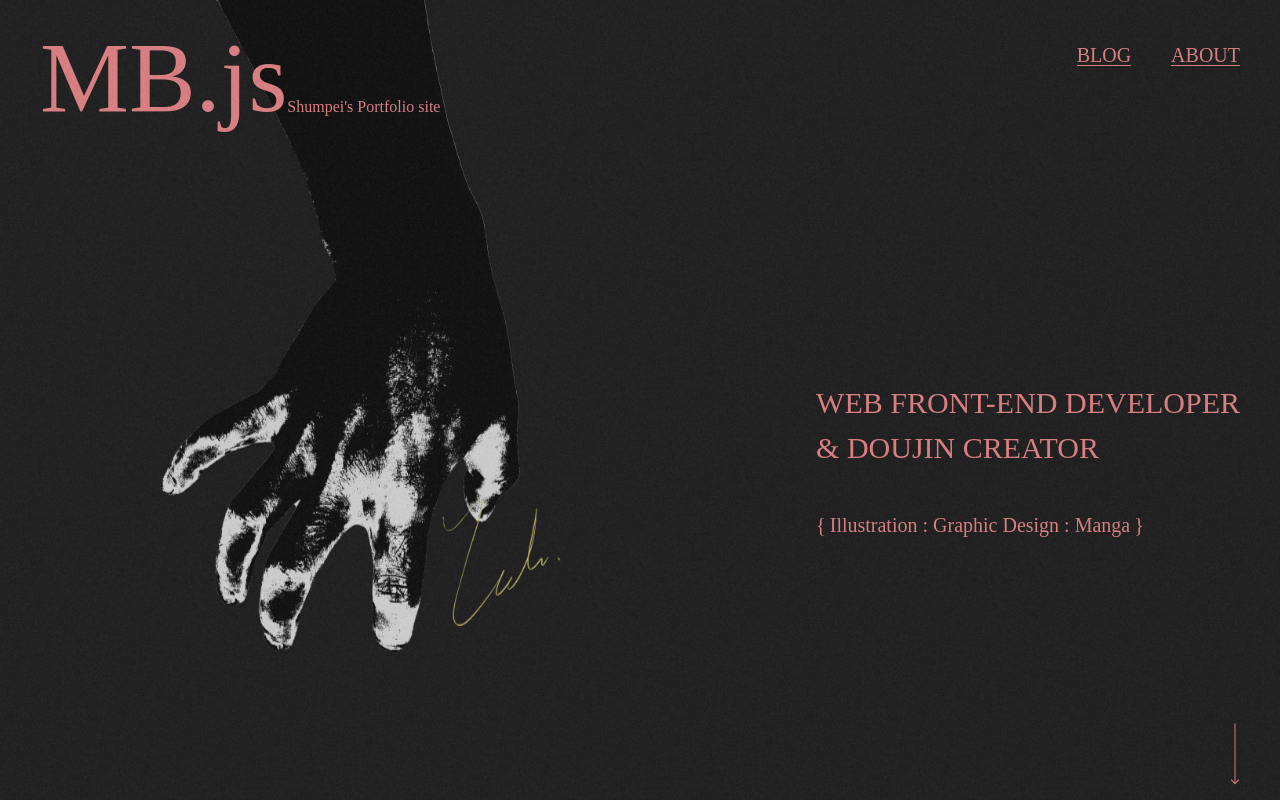
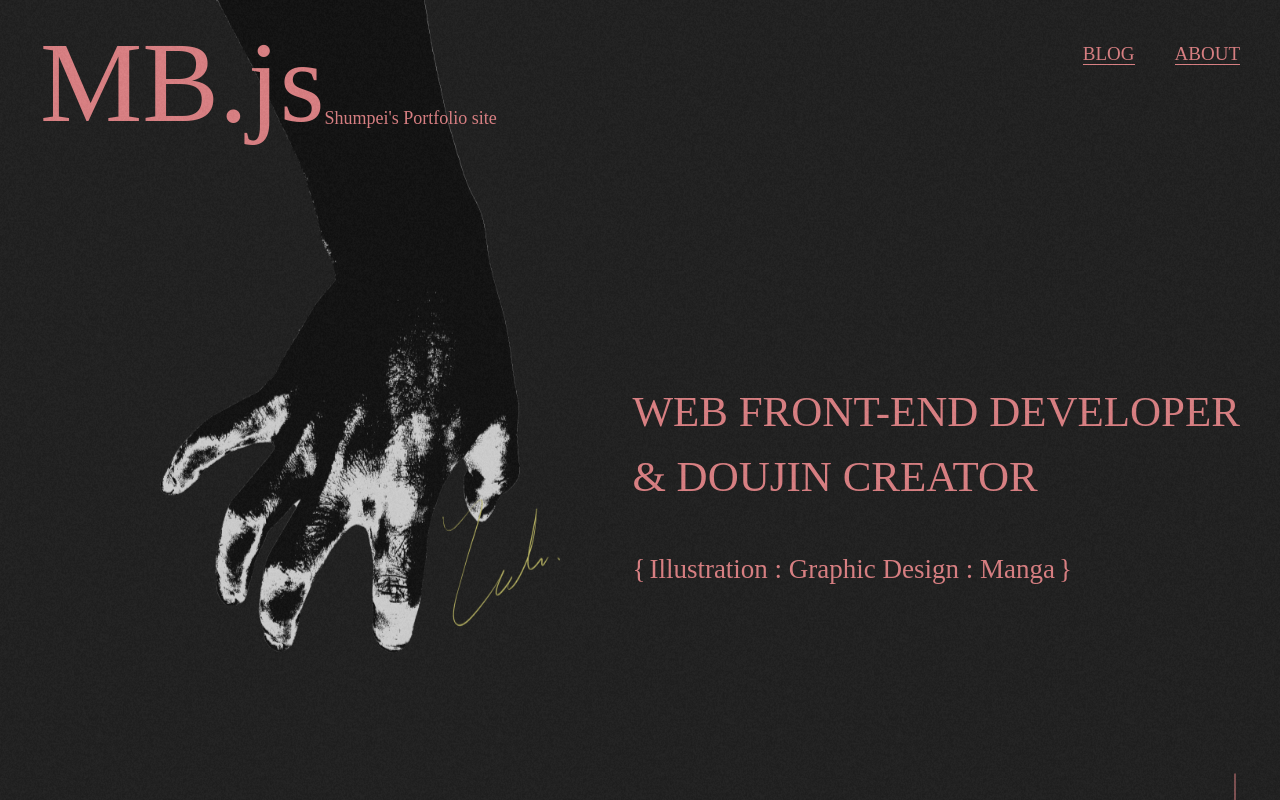
Before and after one commit to Shumpei0111/MBJS-2023, a Next.js app: page / in a window 1280 px wide. Shown: the top 800 px of the page. Built offline with nearby package versions, Linux system fonts and the light colour scheme; a web font is replaced by a local one.

Commit message:
feat: meta, スタイル調整

```diff
--- a/src/components/TheFooter/index.tsx
+++ b/src/components/TheFooter/index.tsx
@@ -4,16 +4,16 @@ export const TheFooter = () => {
   return (
     <footer className="h-[600px] pt-[200px] flex items-center container mx-auto justify-between">
       <ul role="navigation" className="flex gap-x-6">
-        <li className="hover:duration-75 text-40 relative">
+        <li className="hover:duration-75 text-52 relative">
           <Link href={'/archives/1'}>BLOG</Link>
           <span className="h-1 bg-primary block w-full absolute bottom-2" />
         </li>
-        <li className="hover:duration-75 text-40 relative">
+        <li className="hover:duration-75 text-52 relative">
           <Link href="/about">ABOUT</Link>
           <span className="h-1 bg-primary block w-full absolute bottom-2" />
         </li>
       </ul>
-      <small className="text-16">
+      <small className="text-22">
         <p className="uppercase">
           MB.js | copyright Shumpei All Rights Reserved.
         </p>
--- a/src/components/TheHeader/index.tsx
+++ b/src/components/TheHeader/index.tsx
@@ -23,17 +23,19 @@ export const TheHeader: React.FC<Props> = ({
       <div className="container mx-auto mt-10 flex flex-row items-start">
         <Link href="/">
           <hgroup className="flex flex-row items-end">
-            <h1 className={classNames(['text-100 leading-[0.75]'])}>MB.js</h1>
-            <span className=" leading-4">Shumpei&apos;s Portfolio site</span>
+            <h1 className={classNames(['text-115 leading-[0.75]'])}>MB.js</h1>
+            <span className=" leading-4 text-18">
+              Shumpei&apos;s Portfolio site
+            </span>
           </hgroup>
         </Link>
         {isShowNavigation && (
           <ul role="navigation" className="flex flex-row ml-auto gap-10">
-            <li className="hover:duration-75 relative text-20">
+            <li className="hover:duration-75 relative text-19">
               <Link href="/archives/1">BLOG</Link>
               <span className="h-1 bg-primary block w-full absolute bottom-1" />
             </li>
-            <li className="hover:duration-75 relative text-20">
+            <li className="hover:duration-75 relative text-19">
               <Link href="/about">ABOUT</Link>
               <span className="h-1 bg-primary block w-full absolute bottom-1" />
             </li>
--- a/src/hooks/useMetaData.ts
+++ b/src/hooks/useMetaData.ts
@@ -1,7 +1,7 @@
 export const useMetaData = () => {
   const siteTitle = "MB.js - Shumpei's Portfolio site";
   const siteDescription =
-    "Portfolio site of Shumpei. I'm a Tokyo-based Frontend Developer, Graphic Designer, Dojin-Manga Creator.";
+    "Portfolio site of Shumpei. I'm a Tokyo-based Frontend Developer and Doujin-Manga Creator.";
   const baseUrl = 'https://www.mb-js.site/';
 
   return {
--- a/src/layout/home/DoujinSection/index.tsx
+++ b/src/layout/home/DoujinSection/index.tsx
@@ -89,7 +89,7 @@ export const DoujinSection: React.FC = () => {
       </div>
       {/* NOTE; parentRef カードの枚数で h-[n*100vh] が決まる */}
       <div className="relative h-[350vh]" ref={parentRef}>
-        <div className="h-screen sticky top-0 left-0 bg-primary mt-6 w-screen mx-[calc(50%_-_50vw)]">
+        <div className="h-screen sticky top-0 left-0 bg-primary mt-14 w-screen mx-[calc(50%_-_50vw)]">
           <ul className="relative" data-scroll-slider ref={scrollSliderRef}>
             {doujinData.map((book, index) => (
               <li key={book.title} data-scroll-slider-item>
--- a/src/layout/home/MainVisual/index.tsx
+++ b/src/layout/home/MainVisual/index.tsx
@@ -59,11 +59,11 @@ export const MainVisual: React.FC<Props> = ({
           ])}
         >
           <hgroup>
-            <h2 className="uppercase text-30">
+            <h2 className="uppercase text-43">
               Web front-end developer
               <br />& Doujin creator
             </h2>
-            <p className="text-20 before:content-['{'] before:pr-1 after:content-['}'] after:pl-1 mt-10 ">
+            <p className="text-27 before:content-['{'] before:pr-1 after:content-['}'] after:pl-1 mt-10 ">
               Illustration : Graphic Design : Manga
             </p>
           </hgroup>
--- a/src/layout/home/MarqueeContactUs/index.tsx
+++ b/src/layout/home/MarqueeContactUs/index.tsx
@@ -1,16 +1,16 @@
 export const MarqueeContactUs: React.FC = () => {
   return (
     <div className="w-screen h-120 my-0 mx-[calc(50%_-_50vw)] overflow-hidden mt-32 border-b-1 border-b-primary flex items-center">
-      <span className="text-primary uppercase text-100 whitespace-nowrap marquee-right items-center flex pr-6">
+      <span className="text-primary uppercase text-141 whitespace-nowrap marquee-right items-center flex pr-6">
         <span>Contact Us Here!</span>
       </span>
-      <span className="text-primary uppercase text-100 whitespace-nowrap marquee-right items-center flex pr-6">
+      <span className="text-primary uppercase text-141 whitespace-nowrap marquee-right items-center flex pr-6">
         <span>Contact Us Here!</span>
       </span>
-      <span className="text-primary uppercase text-100 whitespace-nowrap marquee-right items-center flex pr-6">
+      <span className="text-primary uppercase text-141 whitespace-nowrap marquee-right items-center flex pr-6">
         <span>Contact Us Here!</span>
       </span>
-      <span className="text-primary uppercase text-100 whitespace-nowrap marquee-right items-center flex pr-6">
+      <span className="text-primary uppercase text-141 whitespace-nowrap marquee-right items-center flex pr-6">
         <span>Contact Us Here!</span>
       </span>
     </div>
--- a/src/layout/home/MarqueeEnjoy/index.tsx
+++ b/src/layout/home/MarqueeEnjoy/index.tsx
@@ -9,7 +9,7 @@ export const MarqueeEnjoy: React.FC<Props> = ({
 }) => {
   const Item: React.FC<Props> = ({ isRight }) => (
     <span
-      className={`text-black uppercase text-100 whitespace-nowrap items-center flex pr-6 ${
+      className={`text-black uppercase text-141 whitespace-nowrap items-center flex pr-6 ${
         isRight ? 'marquee-right' : 'marquee-left'
       }`}
     >
@@ -19,7 +19,7 @@ export const MarqueeEnjoy: React.FC<Props> = ({
 
   return (
     <div
-      className={`w-screen h-120 my-0 mx-[calc(50%_-_50vw)] overflow-hidden mt-32 flex items-center bg-primary ${
+      className={`w-screen h-160 my-0 mx-[calc(50%_-_50vw)] overflow-hidden mt-32 flex items-center bg-primary ${
         hasBorder && 'border-t-1 border-b-1 border-t-black border-b-black'
       }`}
     >
--- a/src/layout/home/MarqueeRecentProject/index.tsx
+++ b/src/layout/home/MarqueeRecentProject/index.tsx
@@ -1,37 +1,21 @@
 export const MarqueeRecentProject: React.FC = () => {
   return (
     <div className="w-screen h-120 my-0 mx-[calc(50%_-_50vw)] overflow-hidden mt-32 border-b-1 border-b-primary flex items-center">
-      {/* <div
-        data-scroll="parent"
-        className="relative w-screen h-[inherit] my-0 mx-[calc(50%_-_50vw)] overflow-hidden"
-      >
-        <div
-          data-scroll="child-first"
-          className="flex flex-row items-center justify-around absolute left-0 top-0 w[inherit] h-[inherit] marquee-child whitespace-nowrap"
-        >
-          <span className="text-primary uppercase text-100">
-            Recent Project
-            <span className="text-primary uppercase text-80">
-              &nbsp;/&nbsp;
-            </span>
-          </span>
-        </div>
-      </div> */}
-      <span className="text-primary uppercase text-100 whitespace-nowrap marquee-right items-center flex">
+      <span className="text-primary uppercase text-141 whitespace-nowrap marquee-right items-center flex">
         <span>Recent Project</span>
-        <span className="text-primary uppercase text-80">&nbsp;/&nbsp;</span>
+        <span className="text-primary uppercase text-90">&nbsp;/&nbsp;</span>
       </span>
-      <span className="text-primary uppercase text-100 whitespace-nowrap marquee-right items-center flex">
+      <span className="text-primary uppercase text-141 whitespace-nowrap marquee-right items-center flex">
         <span>Recent Project</span>
-        <span className="text-primary uppercase text-80">&nbsp;/&nbsp;</span>
+        <span className="text-primary uppercase text-90">&nbsp;/&nbsp;</span>
       </span>
-      <span className="text-primary uppercase text-100 whitespace-nowrap marquee-right items-center flex">
+      <span className="text-primary uppercase text-141 whitespace-nowrap marquee-right items-center flex">
         <span>Recent Project</span>
-        <span className="text-primary uppercase text-80">&nbsp;/&nbsp;</span>
+        <span className="text-primary uppercase text-90">&nbsp;/&nbsp;</span>
       </span>
-      <span className="text-primary uppercase text-100 whitespace-nowrap marquee-right items-center flex">
+      <span className="text-primary uppercase text-141 whitespace-nowrap marquee-right items-center flex">
         <span>Recent Project</span>
-        <span className="text-primary uppercase text-80">&nbsp;/&nbsp;</span>
+        <span className="text-primary uppercase text-90">&nbsp;/&nbsp;</span>
       </span>
     </div>
   );
```
